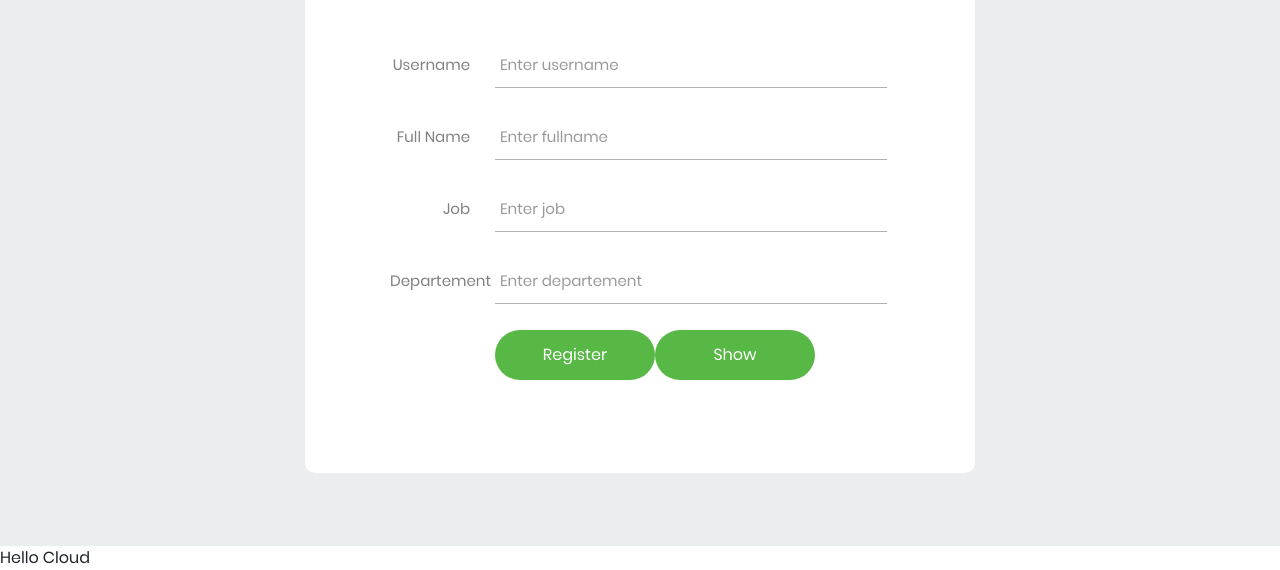
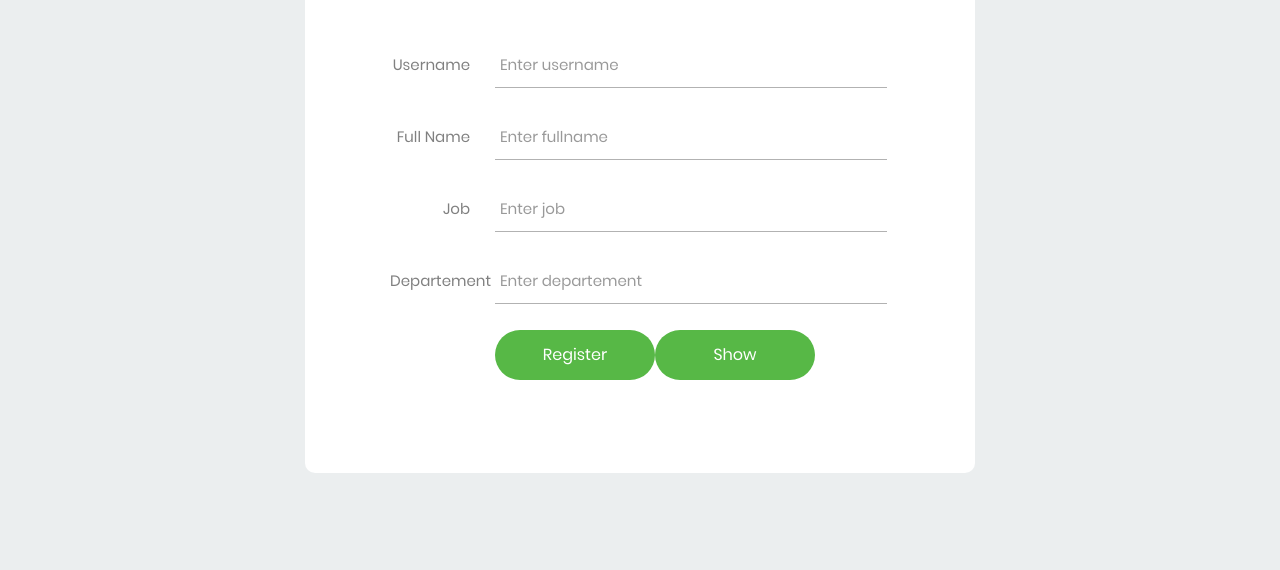
Before and after one commit to tawwamedia/dicodingazurecloudymous, a PHP site: page / in a window 1280 px wide. Shown: the part 254-824 px from the top of the page. After the commit the page ends 727 px from the top, so only its background shows below. Run offline with PHP 8.4, Linux system fonts and the light colour scheme.

Commit message:
Edit index php

```diff
--- a/index.php
+++ b/index.php
@@ -75,11 +75,6 @@
 			</div>
 		</div>
 	</div>
-<?php
-
-echo "Hello Cloud";
-
- ?>
 
 
 <!--===============================================================================================-->
```
